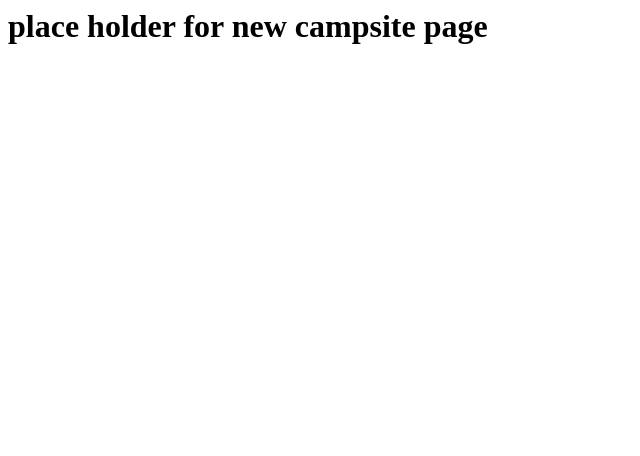
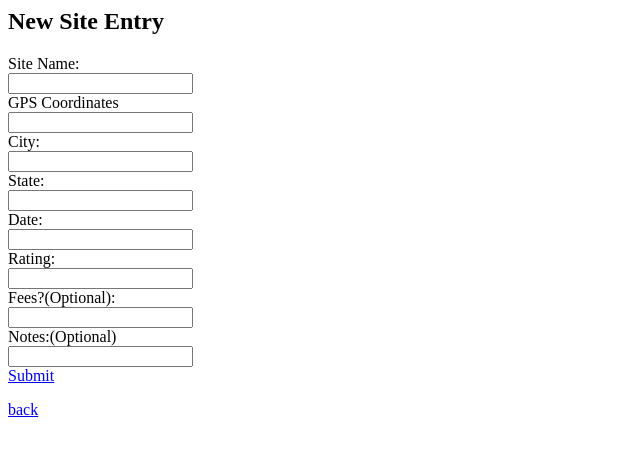
Before and after one commit to JKelliher/Campr_Repository, a Flask app: page /new_campsite/ in a window 1280 px wide. Shown: the top 456 px of the page, without its empty margins (0-640 px from the left). Run offline with Flask 2, Linux system fonts and the light colour scheme.

Commit message:
Add files via upload

```diff
--- a/Campr_Flask_Codebase/templates/new_campsite.html
+++ b/Campr_Flask_Codebase/templates/new_campsite.html
@@ -1 +1,40 @@
-<h1>place holder for new campsite page</h1>
+<head>
+  <title>Create New Site</title>
+
+</head>
+
+<body>
+  <h2>New Site Entry</h2>
+  <form>
+    <label for="site_name">Site Name:</label><br>
+    <input type="text" id="Site_name" name="Site_name"><br>
+
+    <label for="GPS_coordinates">GPS Coordinates</label><br>
+    <input type="text" id="GPS_coordinates" name="GPS_Coordinates"><br>
+
+    <label for="city">City:</label><br>
+    <input type="text" id="city" name="city"><br>
+
+    <label for="State">State:</label><br>
+    <input type="text" id="State" name="State"><br>
+
+    <label for="Date">Date:</label><br>
+    <input type="text" id="Date" name="Date"><br>
+
+    <label for="Rating">Rating:</label><br>
+    <input type="text" id="Rating" name="Rating"><br>
+
+    <label for="fees">Fees?(Optional):</label><br>
+    <input type="text" id="fees" name="fees"><br>
+
+    <label for="notes">Notes:(Optional)</label><br>
+    <input type="text" id="notes" name="notes"><br>
+
+    <a href=" {{ url_for('home') }} ">Submit</a></br>
+  </form>
+
+  <a href=" {{ url_for('home') }} ">back</a></br>
+
+
+
+</body>
--- a/Campr_Flask_Codebase/templates/profile.html
+++ b/Campr_Flask_Codebase/templates/profile.html
@@ -1 +1,3 @@
 <h1>Place holder for profile page</h1>
+
+<a href=" {{ url_for('edit_profile') }} ">Edit Profile</a><br>
```
Also changed, not shown: Campr_Flask_Codebase/templates/home.html (+17 -1 lines), Campr_Flask_Codebase/templates/login.html (+4 -4 lines), Campr_Flask_Codebase/templates/retrieve_login.html (added, +16 -0 lines), Campr_Flask_Codebase/templates/search.html (+15 -0 lines), Campr_Flask_Codebase/templates/search_result.html (+15 -1 lines).
